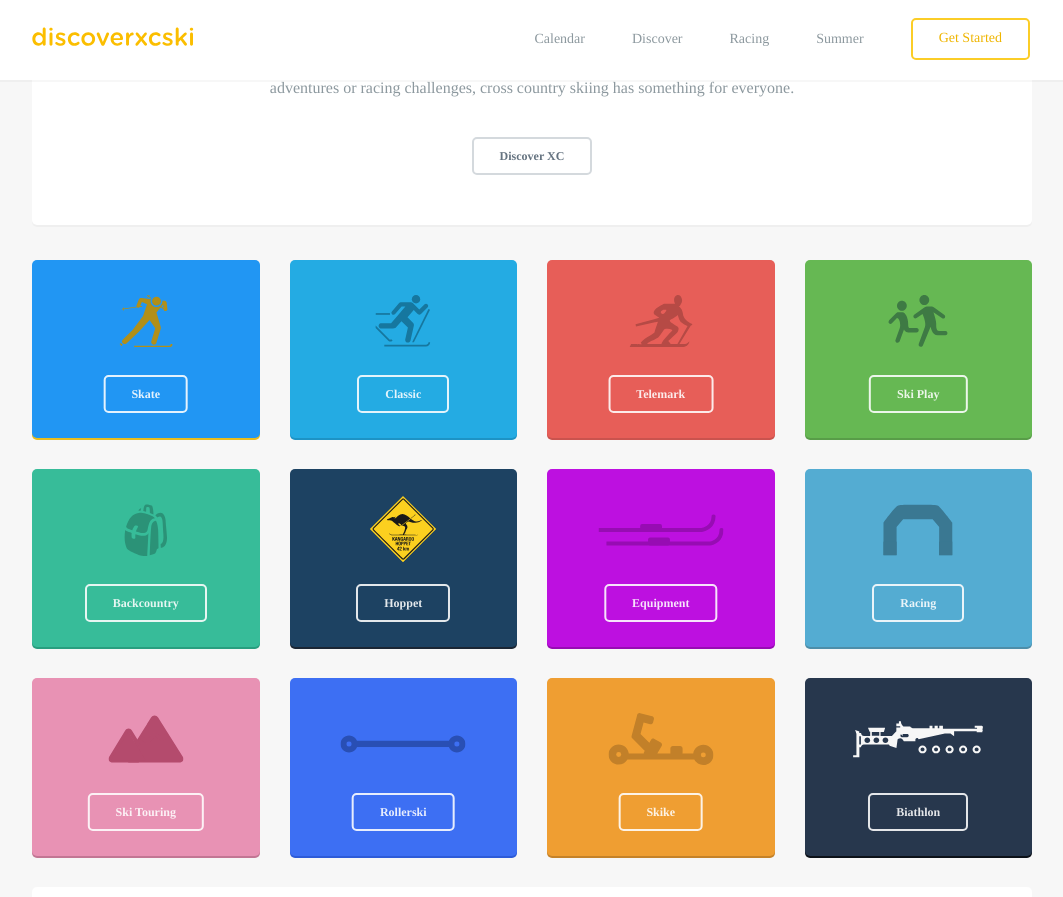
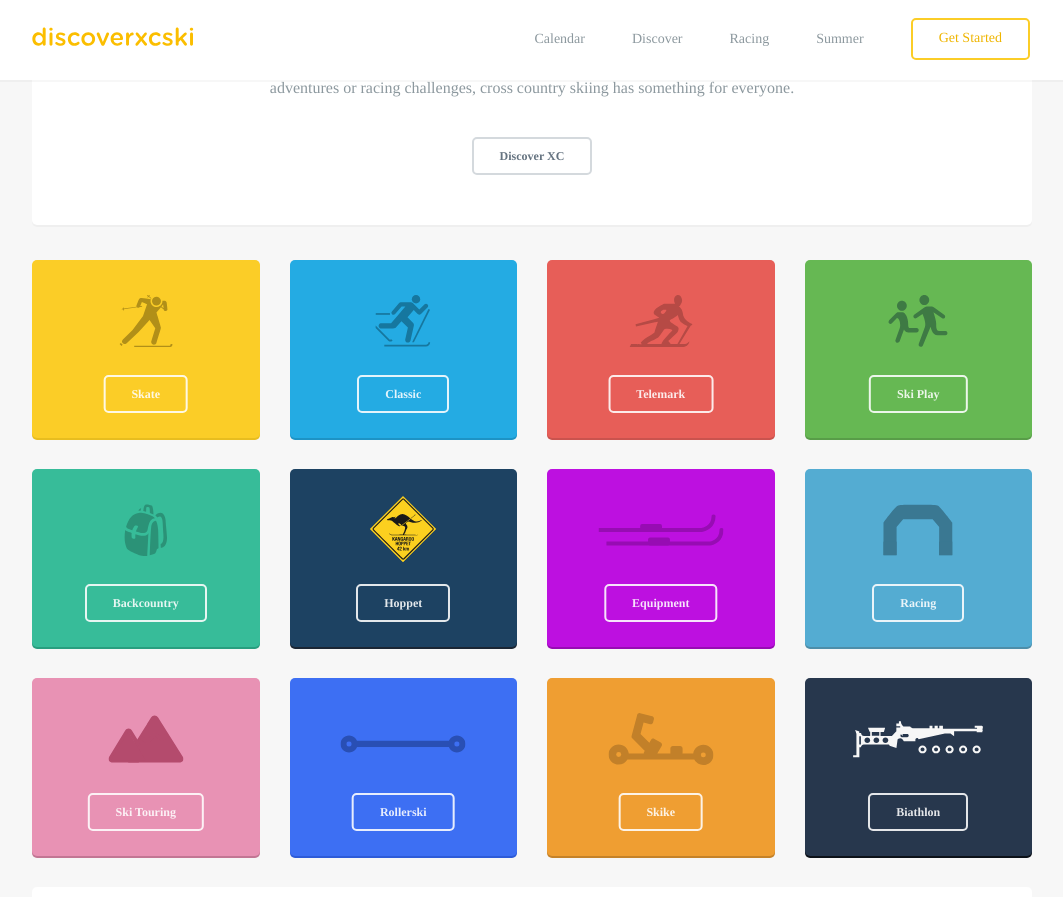
Before and after one commit to robcatto/robcatto.github.io, a Jekyll site: the page index.html, which Jekyll copies as it is, in a window 1280 px wide and 900 px high, scrolled down 1586 px. Shown: the top 897 px of the window, without its empty margins (108-1171 px from the left). Built offline with Jekyll 4.4.1, drawn with Linux system fonts in a browser that asks for light colours; some web fonts are replaced; Markdown is read by kramdown in place of the engine named in the settings.

Commit message:
Update index.html

```diff
--- a/index.html
+++ b/index.html
@@ -454,7 +454,7 @@
 
 
                         <div class="column four">
-                                                <div class="callout-card nav-card" style="background-color: #2196F3;box-shadow: 0px 2px 0px rgba(232, 189, 31, 1);">
+                                                <div class="callout-card nav-card" style="background-color: #FBCD27;box-shadow: 0px 2px 0px rgba(232, 189, 31, 1);">
                                                     <svg width="57px" height="56px" viewBox="0 0 57 56" version="1.1" xmlns="http://www.w3.org/2000/svg" xmlns:xlink="http://www.w3.org/1999/xlink" xmlns:sketch="http://www.bohemiancoding.com/sketch/ns">
     <!-- Generator: Sketch 3.3.2 (12043) - http://www.bohemiancoding.com/sketch -->
     <title>Racing 2 Copy 25</title>
```
